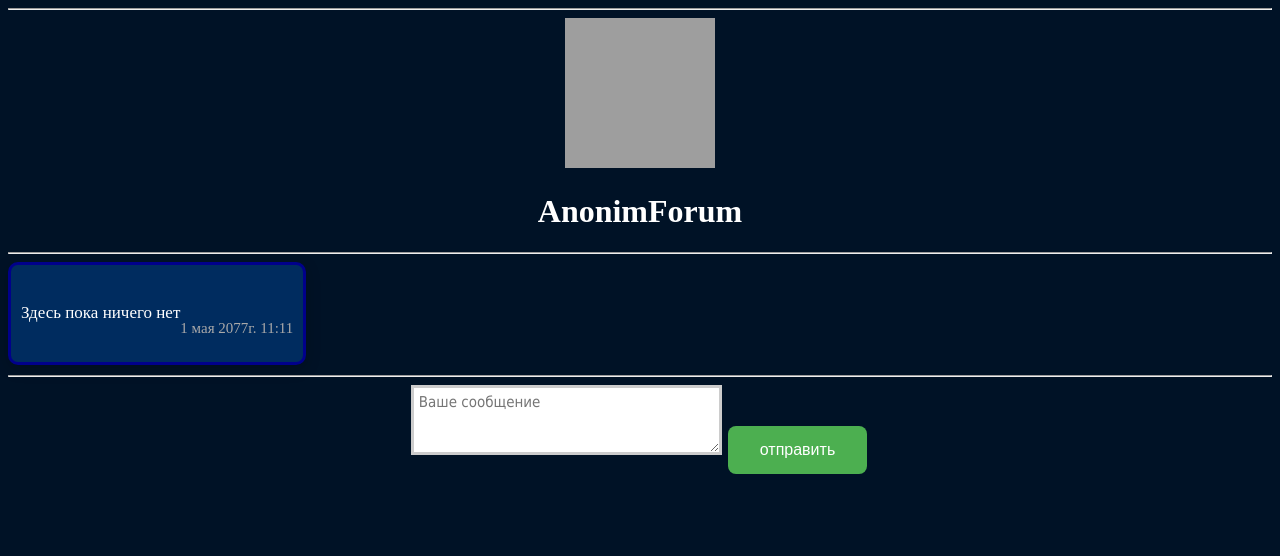
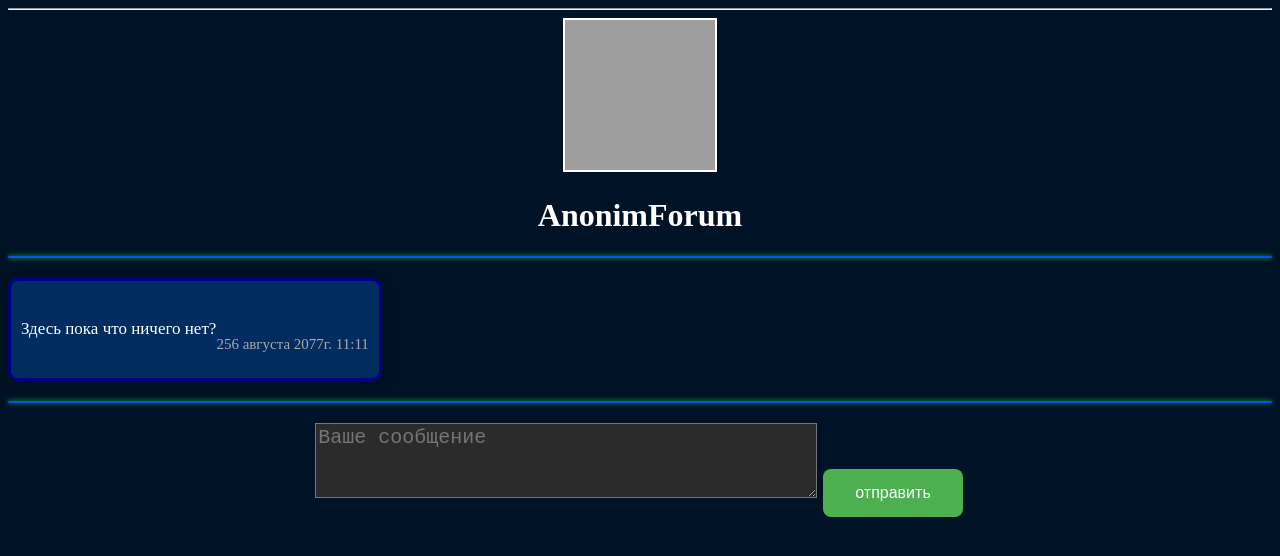
Before and after one commit to snaquz1/AnonimForum, a Django app: template templates/board.html in a window 1280 px wide. Shown: the part 31-587 px from the top of the page. Run offline with Django 5.2, Linux system fonts and the light colour scheme; the template is opened without the code that fills it: values named after a table or form of the project are taken from there, others are empty; data comes from the database, SQL or seed files in the repository; tables that the repository leaves empty hold one stand-in row (Sample ...); grey boxes are pictures that could not be loaded.

Commit message:
внешний вид улучшен

```diff
--- a/Forum/static/Forum/css/main.css
+++ b/Forum/static/Forum/css/main.css
@@ -53,12 +53,13 @@ body{
     box-shadow: 0 4px 15px rgba(0, 0, 0, 0.2); /* Reset shadow */
 }
 #id_text{
-    font-size: 15px;
-	border: 3px solid #cccccc;
-	padding: 5px;
-	font-family: Tahoma, sans-serif;
-	background-position: bottom right;
-	background-repeat: no-repeat;
+    background: #2b2b2b;
+    color: white;
+    font-size: 20px;
+}
+
+#id_text:focus{
+    box-shadow: 0 0 50px #07458a; /* добавляем легкую тень */
 }
 #submit_btn{
     background-color: #4CAF50; /* Green background */
@@ -119,3 +121,12 @@ body{
         #context-menu li:hover {
             background-color: #f0f0f0;
         }
+
+.styled-hr {
+    border: none;
+    height: 2px;
+    background-color: #0752ef; /* Цвет разделителя */
+    margin: 20px 0; /* Отступы сверху и снизу */
+    border-radius: 5px; /* Закругленные углы */
+    box-shadow: 0 0 5px #23d244;
+}
--- a/Forum/views.py
+++ b/Forum/views.py
@@ -22,7 +22,8 @@ def boardbyuuid(request, board_uuid):
         if form.is_valid():
             Message.objects.create(board=get_object_or_404(Board, uuid=board_uuid), text=form.cleaned_data["text"]).save()
             return HttpResponseRedirect(f"/boards/{board_uuid}")
-
+        else:
+            return HttpResponse(form.errors)
     else:
         form = MessageForm()
         board = Board.objects.get(uuid=board_uuid)
--- a/templates/board.html
+++ b/templates/board.html
@@ -5,9 +5,9 @@
 {% block title %}Доска {{ board.name }}{% endblock %}
 
 {% block body %}
-    <img width="150" height="150" src="{{ board.image.url }}">
+    <img border="2px solid white" width="150" height="150" src="{{ board.image.url }}">
     <h1>{{ board.name }}</h1>
-    <hr>
+    <hr class="styled-hr">
     {% for m in messages %}
         <div class="contextmenu-target-element message">
         <p class="message-text">{{ m.text }} <p class="message-datetime">{{ m.datetime }}</p></p>
@@ -16,11 +16,11 @@
 
         {% empty %}
         <div class="contextmenu-target-element message">
-        <p>Здесь пока ничего нет</p>
-        <p class="message-datetime">1 мая 2077г. 11:11</p>
+        <p>Здесь пока что ничего нет?</p>
+        <p class="message-datetime">256 августа 2077г. 11:11</p>
         </div>
     {% endfor %}
-<hr>
+<hr class="styled-hr">
     <form method="post">
     {% csrf_token %}
     <textarea placeholder="Ваше сообщение" name="text" cols="40" rows="3" required="" id="id_text"></textarea>
--- a/templates/boards.html
+++ b/templates/boards.html
@@ -9,6 +9,7 @@
     <input type="text">
     <input type="submit" value="send">
     </form>
+    <a href="/boards/create">Добавить доску</a>
     <hr>
     <div class="boards">
     {% for b in boards %}
```
Also changed, not shown: other parts of Forum/static/Forum/css/main.css (+2 -1 lines), Forum/static/Forum/css/createboard.css (added, +19 -0 lines), templates/boardcreation.html (+5 -3 lines), db.sqlite3.
